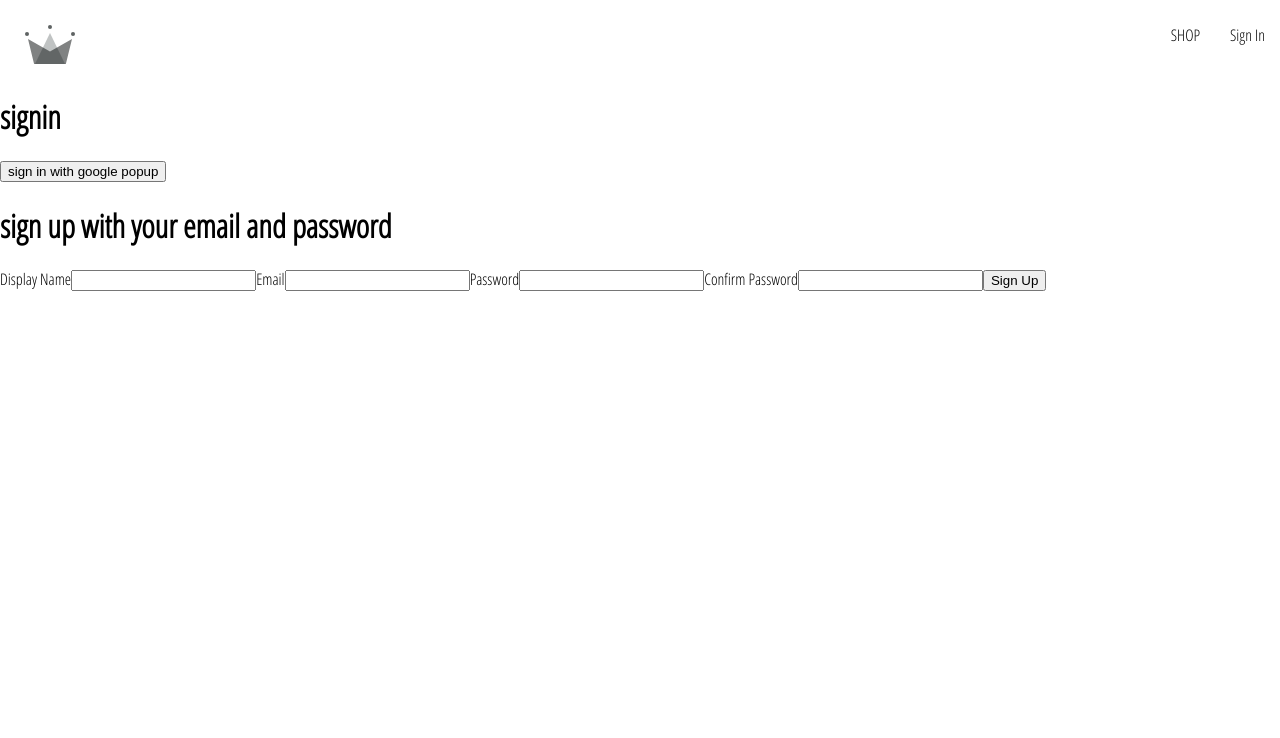
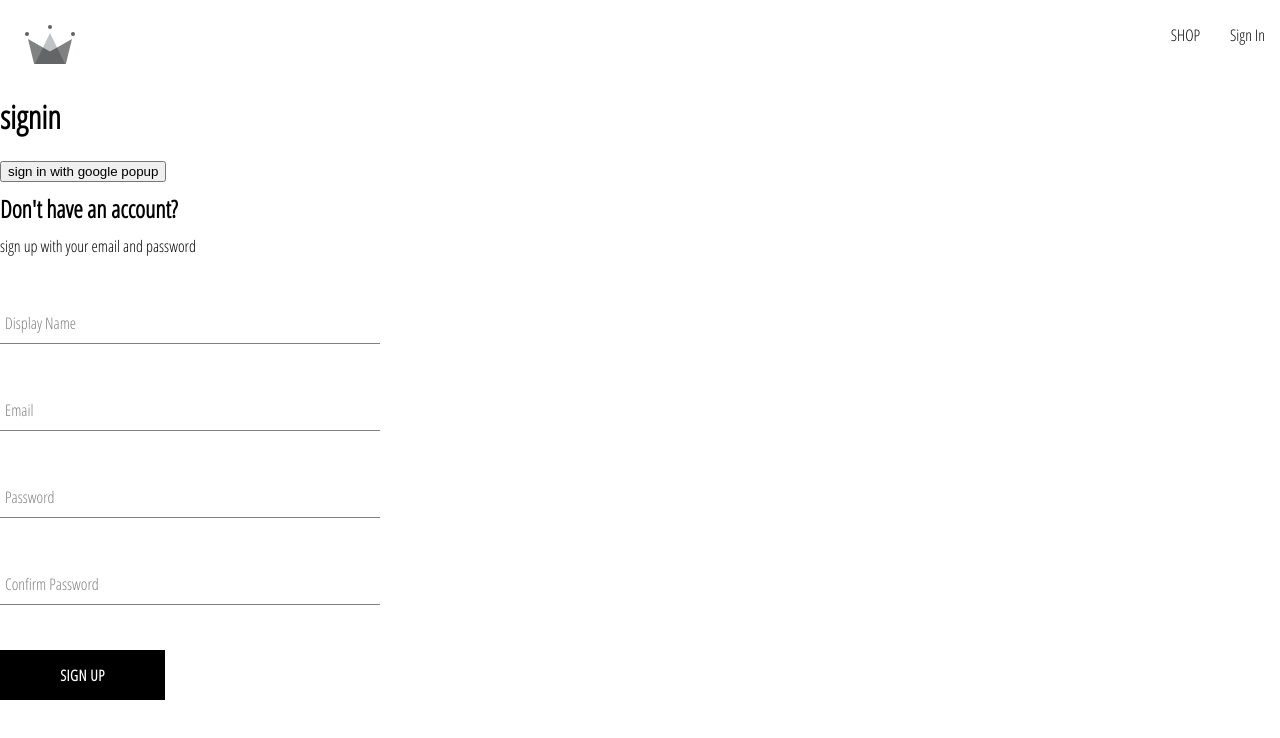
Before and after one commit to atlagh/crwn-clothing, a React (Create React App) app: page /sign-in in a window 1280 px wide. Shown: the top 738 px of the page. Built offline with nearby package versions, Linux system fonts and the light colour scheme.

Commit message:
sign up form

```diff
--- /dev/null
+++ b/src/components/button/button.component.jsx
@@ -0,0 +1,18 @@
+import './button.styles.scss';
+
+
+const BUTTON_TYPE_CLASSES = {
+    google: 'google-sign-in',
+    inverted: 'inverted'
+}
+
+
+const Button = ({children, buttonType, ...otherProps}) => {
+    return(
+        <button className={`button-container ${BUTTON_TYPE_CLASSES[buttonType]}`} {...otherProps}>
+            {children}
+        </button>
+    )
+}
+
+export default Button;
--- /dev/null
+++ b/src/components/button/button.styles.scss
@@ -0,0 +1,46 @@
+.button-container {
+    min-width: 165px;
+    width: auto;
+    height: 50px;
+    letter-spacing: 0.5px;
+    line-height: 50px;
+    padding: 0 35px 0 35px;
+    font-size: 15px;
+    background-color: black;
+    color: white;
+    text-transform: uppercase;
+    font-family: 'Open Sans Condensed';
+    font-weight: bolder;
+    border: none;
+    cursor: pointer;
+    display: flex;
+    justify-content: center;
+
+    &:hover {
+      background-color: white;
+      color: black;
+      border: 1px solid black;
+    }
+
+    &.google-sign-in {
+      background-color: #4285f4;
+      color: white;
+
+      &:hover {
+        background-color: #357ae8;
+        border: none;
+      }
+    }
+
+    &.inverted {
+      background-color: white;
+      color: black;
+      border: 1px solid black;
+
+      &:hover {
+        background-color: black;
+        color: white;
+        border: none;
+      }
+    }
+  }
--- /dev/null
+++ b/src/components/form-input/form-input.component.jsx
@@ -0,0 +1,17 @@
+import './form-input.styles.scss';
+
+const FormInput = ({label, ...otherProps}) => {
+    return(
+        <div className='group'>
+            <input className="form-input" {...otherProps} />
+            {label && (
+            <label
+                className={`${otherProps.value.length ? 'shrink' : ''} form-input-label `}>{label}
+            </label>
+            )}
+
+        </div>
+    )
+}
+
+export default FormInput;
--- /dev/null
+++ b/src/components/form-input/form-input.styles.scss
@@ -0,0 +1,54 @@
+$sub-color: grey;
+$main-color: black;
+
+@mixin shrinkLabel {
+  top: -14px;
+  font-size: 12px;
+  color: $main-color;
+}
+
+.group {
+  position: relative;
+  margin: 45px 0;
+
+  .form-input {
+    background: none;
+    background-color: white;
+    color: $sub-color;
+    font-size: 18px;
+    padding: 10px 10px 10px 5px;
+    display: block;
+    width: 100%;
+    border: none;
+    border-radius: 0;
+    border-bottom: 1px solid $sub-color;
+    margin: 25px 0;
+
+    &:focus {
+      outline: none;
+    }
+
+    &:focus ~ .form-input-label {
+      @include shrinkLabel();
+    }
+  }
+
+  input[type='password'] {
+    letter-spacing: 0.3em;
+  }
+
+  .form-input-label {
+    color: $sub-color;
+    font-size: 16px;
+    font-weight: normal;
+    position: absolute;
+    pointer-events: none;
+    left: 5px;
+    top: 10px;
+    transition: 300ms ease all;
+
+    &.shrink {
+      @include shrinkLabel();
+    }
+  }
+}
--- a/src/components/sign-up-form/sign-up-form.component.jsx
+++ b/src/components/sign-up-form/sign-up-form.component.jsx
@@ -1,38 +1,74 @@
 import { useState } from 'react';
+
+import { createAuthUserWithEmailAndPassword, createUserDocumentFromAuth } from '../../utils/firebase/firebase.utils';
+
+import FormInput from '../form-input/form-input.component';
+
+import './sign-up-form.styles.scss';
+
+import Button from '../button/button.component';
 
 const defaultFormFields = {
     displayName: '',
     email: '',
-    passsword: '',
+    password: '',
     confirmPassword: ''
 }
 const SignUpForm = () => {
     const [formFields, setFormFields] = useState(defaultFormFields);
     const {displayName, email, password, confirmPassword} = formFields;
 
-    console.log(formFields);
+    const resetFormFields = () => {
+        setFormFields(defaultFormFields);
+    }
+
+
     const handleChange = (event) => {
         const {name, value} = event.target;
         setFormFields({...formFields,  [name]: value});
 
     }
 
+    const handleSubmit = async (event) => {
+        event.preventDefault();
+
+        if (password !== confirmPassword){
+            alert("password do not match");
+            return;
+        }
+
+        try{
+            const {user} = await createAuthUserWithEmailAndPassword(email, password);
+            await createUserDocumentFromAuth(user, {displayName})
+            resetFormFields();
+        }catch (err) {
+            if (err.code === "auth/email-already-in-use"){
+                alert("cannot create user, email already in use")
+            }else{
+                console.log(err);
+            }
+
+
+        }
+    }
+
     return(
-        <div>
-            <h1>sign up with your email and password</h1>
-            <form onSubmit={() => {}}>
-                <label>Display Name</label>
-                <input type="text" required onChange={handleChange} name="displayName" value={displayName} />
+        <div className='sign-up-container'>
+            <h2>Don't have an account?</h2>
+            <span>sign up with your email and password</span>
+            <form onSubmit={handleSubmit}>
 
-                <label>Email</label>
-                <input type="email" required onChange={handleChange} name="email" value={email} />
+                <FormInput label="Display Name" type="text" required onChange={handleChange} name="displayName" value={displayName} />
 
-                <label>Password</label>
-                <input type="password" required onChange={handleChange} name="password" value={password} />
 
-                <label>Confirm Password</label>
-                <input type="password" required onChange={handleChange} name="confirmPassword" value={confirmPassword} />
-                <button type="submit">Sign Up</button>
+                <FormInput label="Email" type="email" required onChange={handleChange} name="email" value={email} />
+
+
+                <FormInput label="Password" type="password" required onChange={handleChange} name="password" value={password} />
+
+
+                <FormInput label="Confirm Password" type="password" required onChange={handleChange} name="confirmPassword" value={confirmPassword} />
+                <Button type="submit" >Sign Up</Button>
 
             </form>
         </div>
--- /dev/null
+++ b/src/components/sign-up-form/sign-up-form.styles.scss
@@ -0,0 +1,9 @@
+.sign-up-container{
+    display: flex;
+    flex-direction: column;
+    width: 380px;
+
+    h2{
+        margin: 10px 0;
+    }
+}
--- a/src/utils/firebase/firebase.utils.jsx
+++ b/src/utils/firebase/firebase.utils.jsx
@@ -2,6 +2,7 @@
 import {
     getAuth,
     signInWithPopup,
+    createUserWithEmailAndPassword,
     GoogleAuthProvider
 } from 'firebase/auth';
 import {
@@ -20,7 +21,7 @@
     appId: "1:774299650348:web:c6ce1a4a9c56e3fb090489"
   };
 
-  const app = initializeApp(firebaseConfig);
+  initializeApp(firebaseConfig);
   const provider = new GoogleAuthProvider();
   provider.setCustomParameters({
     prompt: "select_account"
@@ -31,7 +32,7 @@
 
   export const db = getFirestore();
 
-  export const createUserDocumentFromAuth = async (userAuth) => {
+  export const createUserDocumentFromAuth = async (userAuth, additionalInformation) => {
     const userDocRef = doc(db, 'users', userAuth.uid)
     console.log(userDocRef);
 
@@ -47,7 +48,8 @@
             await setDoc(userDocRef, {
                 displayName,
                 email,
-                createdAt
+                createdAt,
+                ...additionalInformation
             });
 
         } catch (err){
@@ -60,3 +62,9 @@
     return userDocRef;
 
   }
+
+  export const createAuthUserWithEmailAndPassword = async (email, password) => {
+    if(!email || !password) return;
+
+    return await createUserWithEmailAndPassword(auth, email, password);
+  }
```
